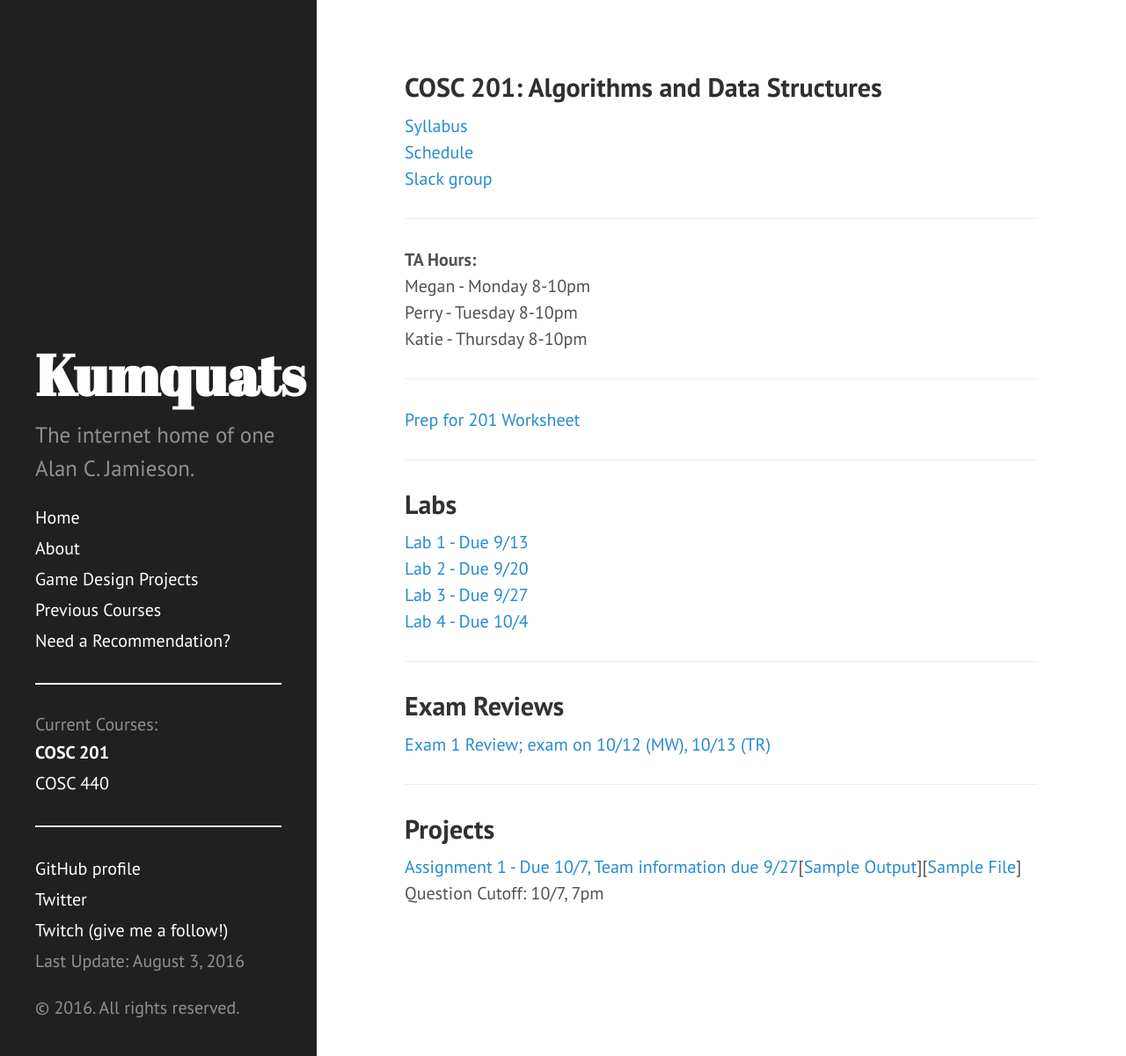
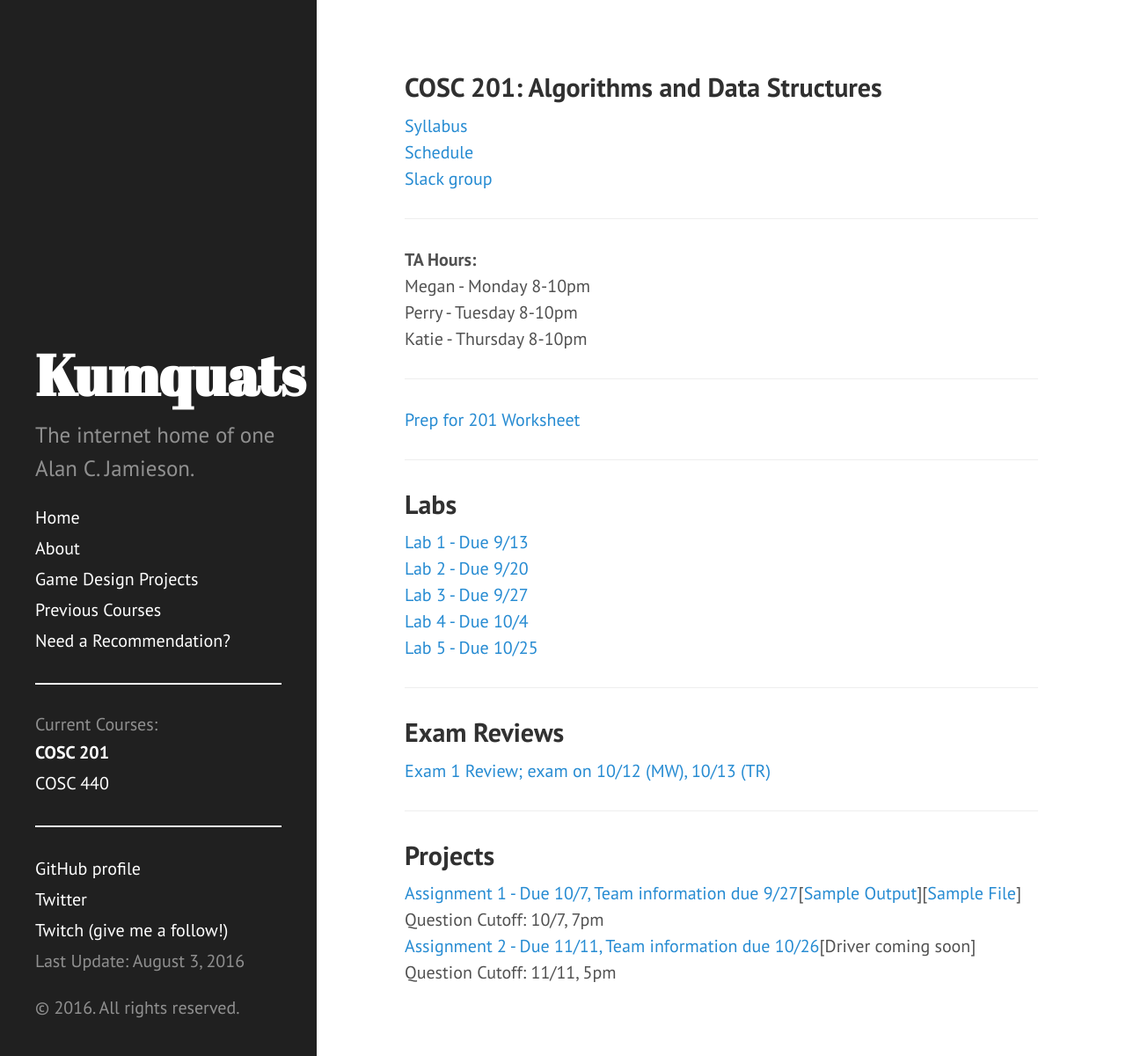
Before and after one commit to ripark/ripark.github.io, a Jekyll site: the page built from f16/cosc201.html, in a window 1280 px wide and 1200 px high. Shown: the whole window at 88% size. Built offline with Jekyll 4.4.1, drawn with Linux system fonts in a browser that asks for light colours; Markdown is read by kramdown in place of the engine named in the settings.

Commit message:
trip updates!

```diff
--- a/f16/cosc201.html
+++ b/f16/cosc201.html
@@ -30,6 +30,8 @@ Katie - Thursday 8-10pm
 <br>
 <a href="http://ripark.github.io/f16/COSC201Lab4.pdf">Lab 4 - Due 10/4</a>
 <br>
+<a href="http://ripark.github.io/f16/Lab5.pdf">Lab 5 - Due 10/25</a>
+<br>
 <hr>
 <h2> Exam Reviews </h2>
 <a href="http://ripark.github.io/f16/201RevQs1.pdf">Exam 1 Review; exam on 10/12 (MW), 10/13 (TR)</a>
@@ -37,3 +39,6 @@ Katie - Thursday 8-10pm
 <hr>
 <h2> Projects </h2>
 <a href="http://ripark.github.io/f16/COSC201Asg1.pdf">Assignment 1 - Due 10/7, Team information due 9/27</a>[<a href="http://ripark.github.io/f15/sample.txt">Sample Output</a>][<a href="http://ripark.github.io/f15/accounts.txt">Sample File</a>] Question Cutoff: 10/7, 7pm
+<br>
+<a href="http://ripark.github.io/f16/COSC201Asg2.pdf">Assignment 2 - Due 11/11, Team information due 10/26</a>[Driver coming soon] Question Cutoff: 11/11, 5pm
+<br>
--- a/f16/cosc440.html
+++ b/f16/cosc440.html
@@ -10,7 +10,7 @@ shorttitle: "COSC 440"
 <br>
 <a href="https://smcmcs.slack.com/messages/cosc440/">Slack Group</a>
 <hr>
-Current HW (): No HW due to exam
+Current HW (Due 10/24, start of class): 2.11; 2.30 a, d; 2.31; 2.32; 2.33; 2.34
 <hr>
 <h2> Assignments </h2>
 <a href="http://ripark.github.io/f16/COSC440Asg1.pdf">Assignment 1, Due 9/23</a>
```
Also changed, not shown: 2 other files.
